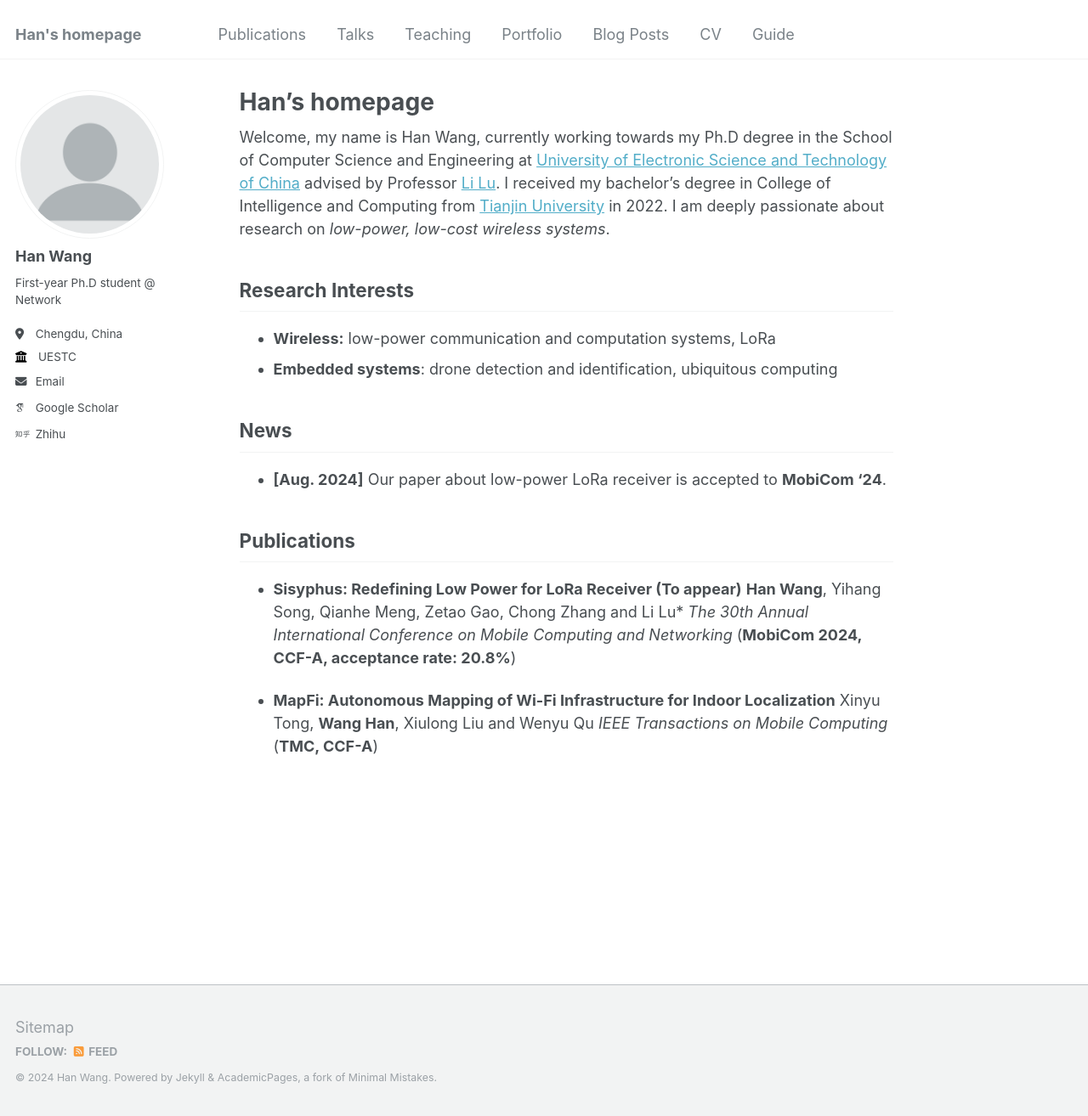
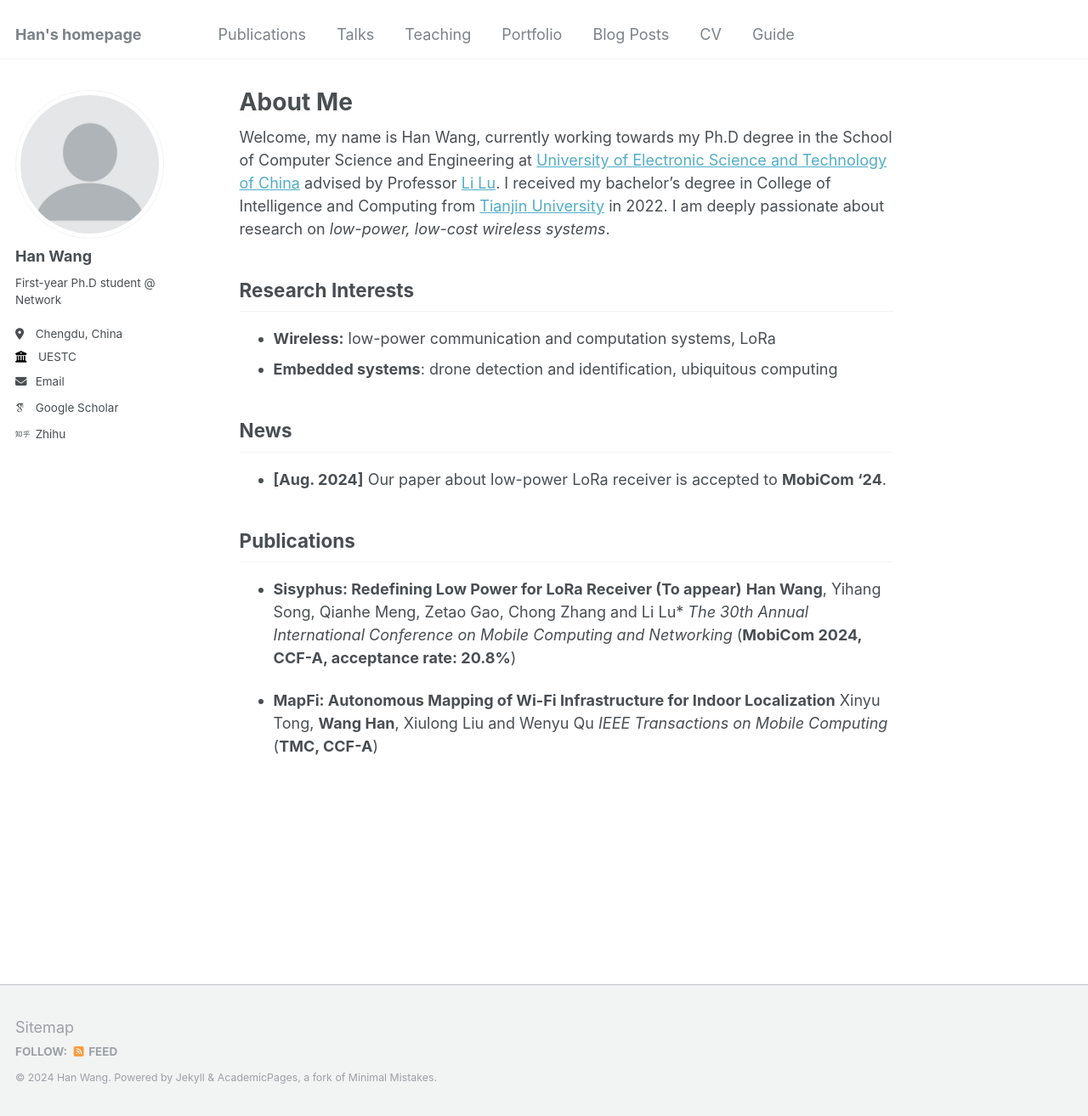
Before and after one commit to hwang620/hwang620.github.io, a Jekyll site: the page built from _pages/about.md, in a window 1280 px wide and 1314 px high. Shown: the whole window at 85% size. Built offline with Jekyll 4.4.1, drawn with Linux system fonts in a browser that asks for light colours; some web fonts are replaced.

Commit message:
Update about.md

```diff
--- a/_pages/about.md
+++ b/_pages/about.md
@@ -1,6 +1,6 @@
 ---
 permalink: /
-title: "Han's homepage"
+title: "About Me"
 author_profile: true
 redirect_from:
   - /about/
```
